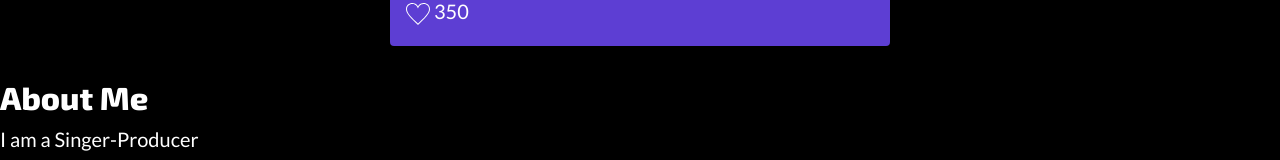
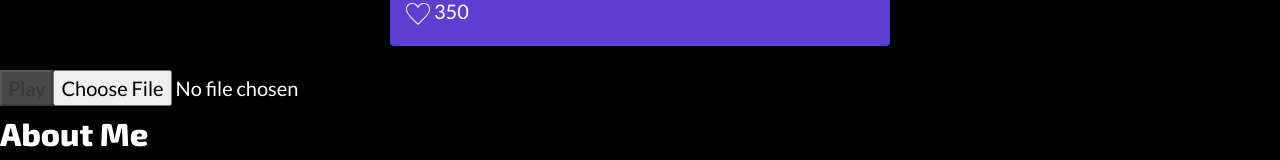
Before and after one commit to info340a-sp22/project-marinawooden, a React (Create React App) app: page /profile/1 in a window 1280 px wide. Shown: the part 1369-1529 px from the top of the page. Built offline with nearby package versions, Linux system fonts and the light colour scheme.

Commit message:
added file upload / play function / error catching to profile page

```diff
--- a/package.json
+++ b/package.json
@@ -8,6 +8,7 @@
     "@testing-library/user-event": "^13.5.0",
     "bootstrap": "^5.1.3",
     "firebase": "^9.8.1",
+    "jquery": "^3.6.0",
     "popper": "^1.0.1",
     "popper.js": "^1.16.1",
     "react": "^18.1.0",
--- a/src/components/ProfilePage.js
+++ b/src/components/ProfilePage.js
@@ -1,5 +1,8 @@
-import React, { useState } from 'react';
+import React, { useState, useEffect } from "react";
 import { useParams } from 'react-router-dom';
+import PlaySong from "./TestAudio";
+
+
 
 import RELEASES from "../data/releases.json";
 import PROFILES from "../data/profiles.json";
@@ -8,6 +11,7 @@ import NavBar from './NavBar';
 import { Footer } from './Footer';
 
 export default function ProfilePage(props) {
+
 
   let prms = useParams();
   let artist = parseInt(prms.artistId);
@@ -49,6 +53,7 @@ export default function ProfilePage(props) {
     }
   })
 
+
   return (
     <div id="profile">
       <NavBar/>
@@ -79,6 +84,12 @@ export default function ProfilePage(props) {
           {postCards}
         </div>
       </section>
+
+      {/* Testing Album upload */}
+      <section className="d-flex align-items-center">
+        <PlaySong />
+      </section>
+
       <section className="px-m-5 py-2">
         <h2>About Me</h2>
         <p>
@@ -89,6 +100,38 @@ export default function ProfilePage(props) {
     </div>
   )
 };
+
+// export function AudioPlay(props) {
+//   let a;
+//   const AudioPlay = () => {
+//     const [buttonName, setButtonName] = useState("Play");
+
+//     const [audio, setAudio] = useState();
+
+//     useEffect(() => {
+//       if (a) {
+//         a.pause();
+//         a = null;
+//         setButtonName("Play");
+//       }
+//       if (audio) {
+//         a = new Audio(audio);
+//         a.onended = () => {
+//           setButtonName("Play");
+//         };
+//       }
+//     }, [audio]);
+
+//     const handleClick = () => {
+//       if (buttonName === "Play") {
+//         a.play();
+//         setButtonName("Pause");
+//       } else {
+//         a.pause();
+//         setButtonName("Play");
+//       }
+//     };
+// }
 
 export function AlbumDisc(props) {
   /* Find the release data in the forms {"likes": "", "listeners": ""} */
--- /dev/null
+++ b/src/components/TestAudio.js
@@ -0,0 +1,67 @@
+import React, { useState, useEffect } from "react";
+
+let upload;
+const PlaySong = () => {
+  const [buttonName, setButtonName] = useState("Play");
+  const [disable, setDisable] = useState(true);
+  const [audio, setAudio] = useState();
+  const [errorMessage, setErrorMessage] = useState('');
+
+  useEffect(() => {
+    if (upload) {
+      upload.pause();
+      upload = null;
+      setButtonName("Play");
+    }
+    if (audio) {
+      upload = new Audio(audio);
+      upload.onended = () => {
+        setButtonName("Play");
+      };
+    }
+  }, [audio]);
+
+  const handleClick = () => {
+    if (buttonName === "Play") {
+      upload.play();
+      setButtonName("Pause");
+    } else {
+      upload.pause();
+      setButtonName("Play");
+    }
+  };
+
+// check if file type excepted
+const isValidFileUploaded=(file)=>{
+  const validExtensions = ['m4a']
+  console.log(file);
+  const fileExtension = file.name.split('.').pop();
+  return validExtensions.includes(fileExtension)
+}
+
+// upload file
+
+  const addFile = (songFile) => {
+
+      const file = songFile.target.files[0]
+        if (isValidFileUploaded(file)) {
+          setAudio(URL.createObjectURL(file));
+          setDisable(false);
+          setErrorMessage('');
+        }
+        else {
+          setAudio();
+          setErrorMessage('Please input correct file type');
+        }
+  };
+
+  return (
+    <div>
+      <button disabled={disable} onClick={handleClick}>{buttonName}</button>
+      <input type="file" onChange={addFile} />
+      {errorMessage && (<p className="error"> {errorMessage} </p>)}
+    </div>
+  );
+};
+
+export default PlaySong;
```
Also changed, not shown: 1 other file (tests, documents, lock files or other folders).
